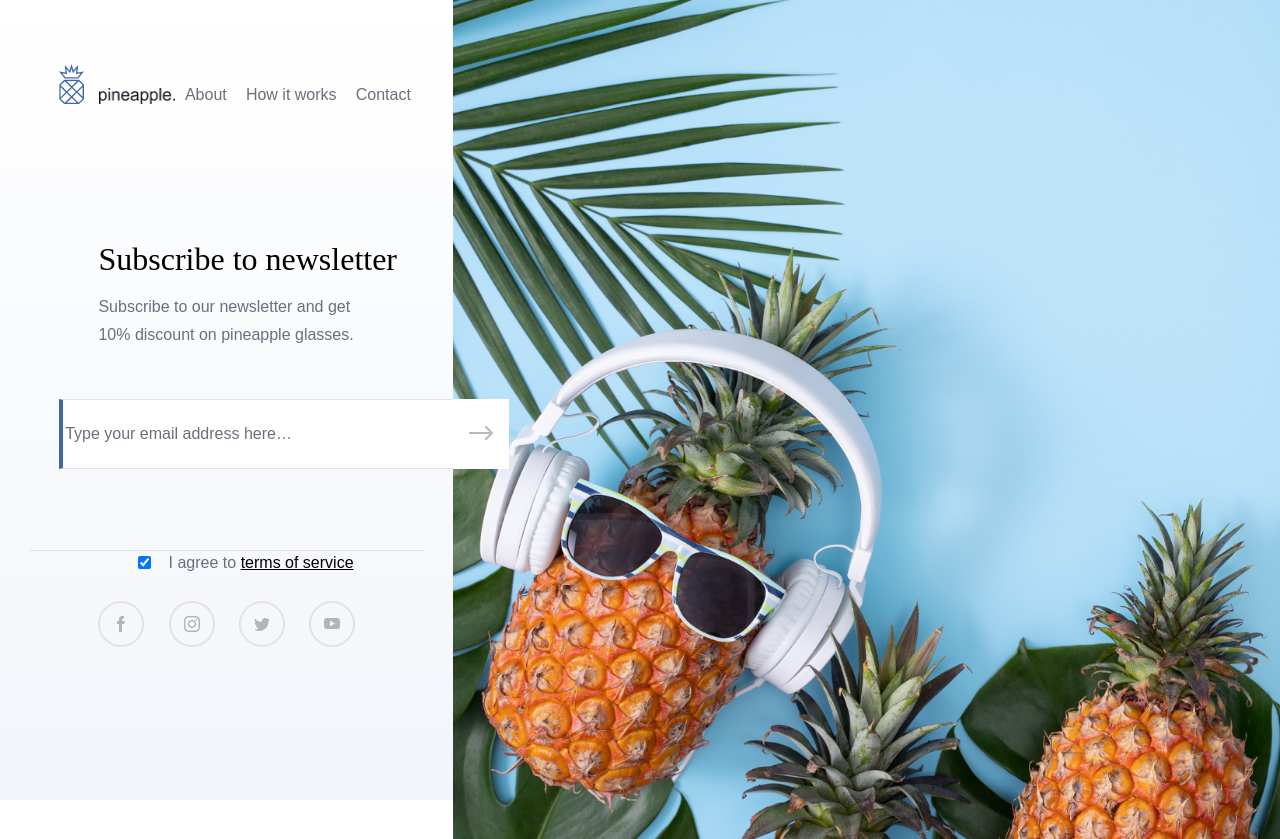
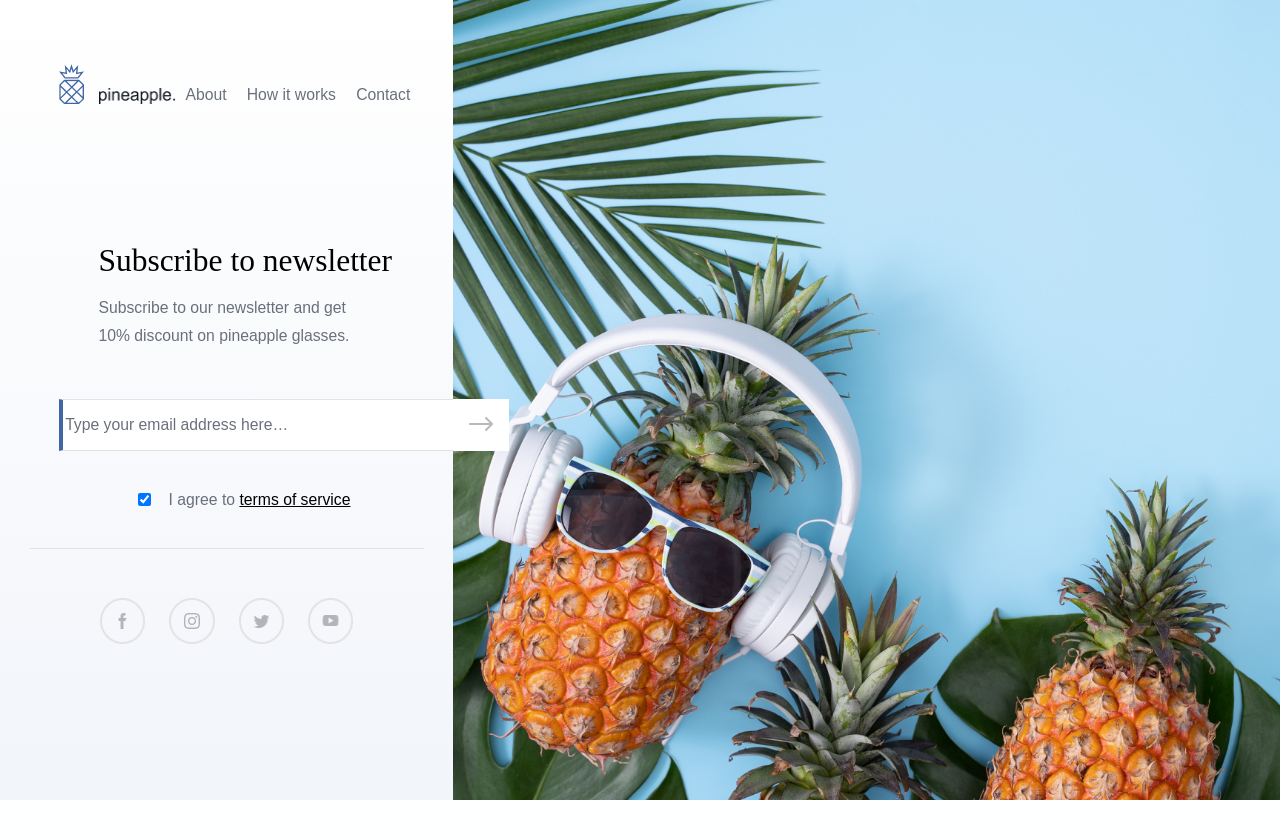
Before and after one commit to julacha/Web2021, a PHP site: page / in a window 1280 px wide. After the commit the page ends 800 px from the top, so only its background shows below. Run offline with PHP 8.4, Linux system fonts and the light colour scheme; some web fonts are replaced.

Commit message:
added design

```diff
--- a/assets/css.css
+++ b/assets/css.css
@@ -27,12 +27,12 @@ html{
 body{
     margin:0;
     font-family: Arial, Helvetica, sans-serif;
-    font-size: 1em;
+    font-size:1.23vw;
 }
 #outer-container{
     height: 100vh;
     display:grid;
-    grid-template-rows: 12.962% 36.944% 151px 36.111%;
+    grid-template-rows: 12.963% 36.944% 18.611% 31.482%;
     grid-template-columns: 35.417% 4.323% 60.26%;
     background: linear-gradient(180deg, #FFFFFF 0%, #F2F5FA 100%);
     background-size: cover;
@@ -56,8 +56,8 @@ body{
     align-items: flex-end;
 }
 .logo-union{
-    width: 25px;
-    height: 40px;
+    width: 1.92vw;
+    height: 3.08vw;
     /* margin-top: 100px; */
 }
 .name-union{
@@ -106,7 +106,7 @@ ul.menu_list{
 }
 .heading{
     font-family:Georgia, 'Times New Roman', Times, serif;
-    font-size: 32px;
+    font-size: 2.46vw;
     /* width: 399px; */
     /* width: 30.69vw; */
     margin-bottom: 15px;
@@ -120,7 +120,7 @@ ul.menu_list{
     margin-left: 7.69vw;
     margin-right: 7.69vw;
     color: #6A707B;
-    margin-bottom: 50px;
+    margin-bottom: 3.85vw;
 }
 #form-end{
     /* display: none; */
@@ -131,17 +131,15 @@ ul.menu_list{
 .text-end{} */
 #formsubscribe{
     grid-area: 3/1/4/3;
-    height: 70px;
     width: auto;
     margin: 0;
     display: grid;
-    grid-template-rows: 1fr 1fr;
+    grid-template-rows: 34.826% 65.174%;
     grid-template-columns: 89.122% 10.878%;
 }
 input.subscribe{
     grid-area: 1/1/2/2;
     width: 100%;
-    height: 70px;
     /* margin-left: 100px; */
     margin-left: 4.62vw;
     border:  1px solid #E3E3E4;
@@ -153,7 +151,7 @@ input.subscribe:focus {
     outline-offset: 0;
 }
 input.subscribe::placeholder{
-    font-size: 16px;
+    font-size: 1.23vw;
     color: #6A707B;
 }
 button{
@@ -164,8 +162,10 @@ button{
     border: none;
     background-color: white;
 }
-.bttn-arrow.arrow{
+button .arrow{
     grid-area: 1/2/2/3;
+    width: 1.85vw;
+    height: auto;
 }
 /* .footer{
     grid-area: 3/1/4/2;
@@ -173,11 +173,10 @@ button{
     height: 100%;
 } */
 .check{
-    /* grid-area: 4/1/5/2; */
     grid-area: 2/1/3/2;
     display:flex;
     align-items: center;
-    height: 81px;
+    /* margin-bottom: 3.85vw; */
 }
 #footer{
     grid-area: 4/1/5/2;
@@ -192,12 +191,12 @@ button{
     margin-left: 10.77vw;
 }
 .light{
-    font-size: 16px;
+    font-size: 1.23vw;
     line-height: 28px;
     color:#6A707B;
 }
 .underline{
-    font-size: 16px;
+    font-size: 1.23vw;
     line-height: 28px;
     text-decoration: underline;
 }
@@ -214,12 +213,6 @@ button{
     object-fit: cover;
     object-position: center;
 } */
-.check{
-    margin-top: 53px;
-    margin-bottom: 50px;
-    display: flex;
-    align-items: center;
-}
 .agreement{
    display: inline-flex;
    flex-flow:nowrap;
@@ -233,11 +226,14 @@ button{
     width: 30.77vw;
     height: 1px;
     background-color:#E3E3E4; ;
-    margin-bottom: 50px;
+    margin-bottom: 3.85vw;
+    /* margin-top: 3.85vw; */
 }
 .icon{
     /* margin-right: 20px; */
     margin-right: 1.54vw;
+    width: 3.54vw;
+    height: auto;
 }
 .icon:last-child{
     margin-right: 0;
@@ -250,9 +246,6 @@ button{
 }
 #mobile-container{
     display: none;
-}
-@media (max-width: 1000px){
-
 }
 @media (max-width: 375px){
     #mobile-container{
@@ -326,7 +319,7 @@ button{
         outline-offset: 0;
     }
     input.subscribe-mobile::placeholder{
-        font-size: 16px;
+        font-size:16px;
         color: #6A707B;
     }
     button{
--- /dev/null
+++ b/data/bbb.json
@@ -0,0 +1 @@
+{"email":"bbb","subscription":"on"}
--- /dev/null
+++ b/data/bbb@inbox.lv.json
@@ -0,0 +1 @@
+{"email":"bbb@inbox.lv","subscription":"on"}
--- /dev/null
+++ b/data/fff.json
@@ -0,0 +1 @@
+{"email":"fff","subscription":"on"}
--- /dev/null
+++ b/data/hhhh.json
@@ -0,0 +1 @@
+{"email":"hhhh","subscription":"on"}
--- /dev/null
+++ b/data/jjj.json
@@ -0,0 +1 @@
+{"email":"jjj","subscription":"on"}
--- /dev/null
+++ b/data/lll.json
@@ -0,0 +1 @@
+{"email":"lll","subscription":"on"}
--- /dev/null
+++ b/data/lllllll.json
@@ -0,0 +1 @@
+{"email":"lllllll","subscription":"on"}
--- /dev/null
+++ b/data/m.json
@@ -0,0 +1 @@
+{"email":"m","subscription":"on"}
--- /dev/null
+++ b/data/v.json
@@ -0,0 +1 @@
+{"email":"v","subscription":"on"}
--- a/index.html
+++ b/index.html
@@ -44,9 +44,9 @@
                 <div class="heading">Subscribe to newsletter</div>
                 <div class="text">Subscribe to our newsletter and get 10% discount on pineapple glasses.</div>
             </div> <!--form-heading close-->
-            <form action="action.php" v-if="!submit" onsubmit="request.bind(this)(event)" id="formsubscribe" method="POST">
+            <form action="action.php" v-if="!submit" v-show="show" onsubmit="request.bind(this)(event)" id="formsubscribe" method="POST">
                 <input type="text" placeholder="Type your email address here…" class="subscribe" name="email" required>
-                <button type="submit">
+                <button type="submit" v-on:click="show = !show">
                     <img src="assets/img/ic_arrow.svg" alt="arrow" class="arrow">
                 </button>
                 <div class="check">
--- a/script.js
+++ b/script.js
@@ -3,6 +3,7 @@ let app = new Vue({
     data: {
       email: "",
       submit: "",
+      show: true
     }
   });
 
```
